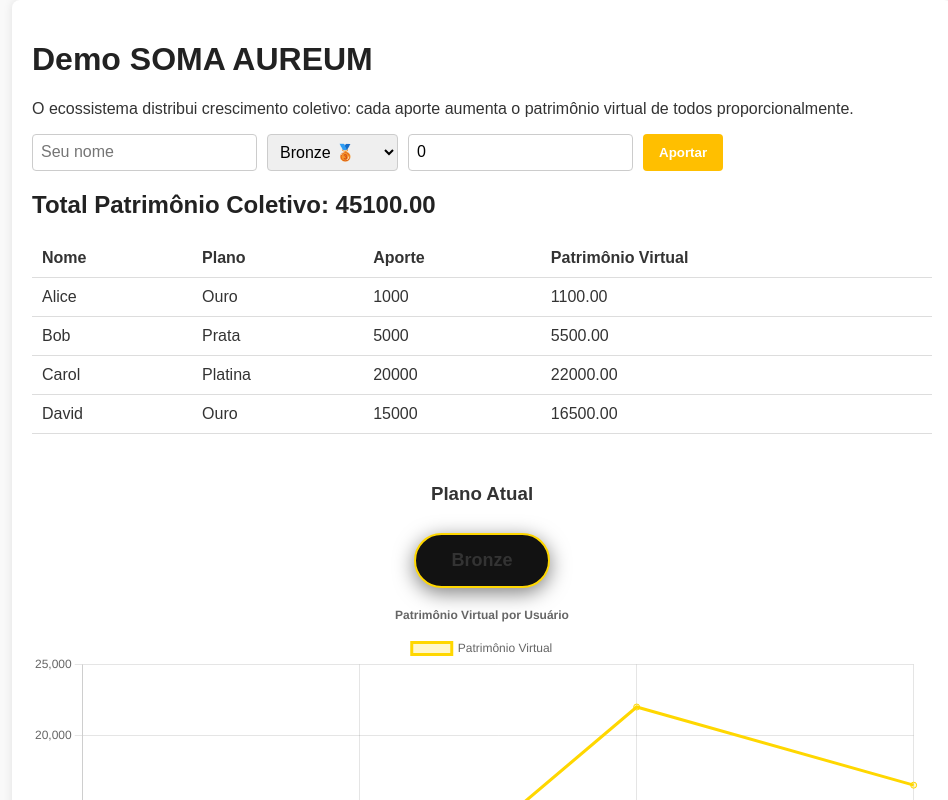
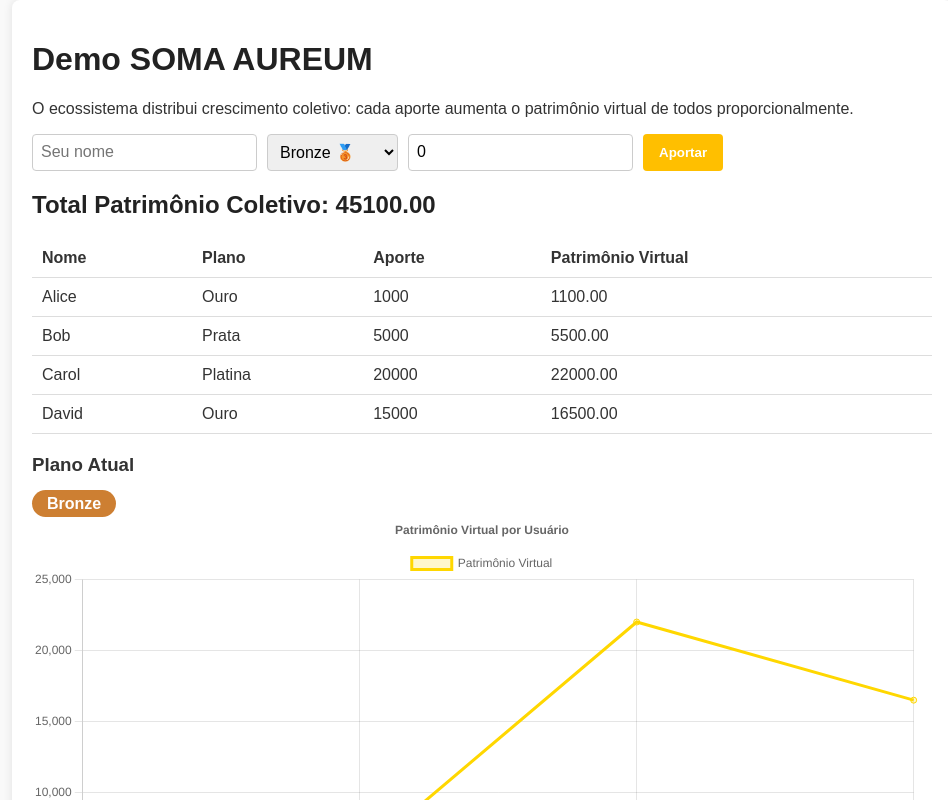
Before and after one commit to Claratrade33/soma-aureum, a React (Create React App) app in the folder frontend/: page / in a window 1280 px wide. Shown: the top 800 px of the page, without its empty margins (158-1106 px from the left). Built offline with nearby package versions, Linux system fonts and the light colour scheme.

Commit message:
Atualizar o Badges.css

```diff
--- a/frontend/src/components/Badges.css
+++ b/frontend/src/components/Badges.css
@@ -1,29 +1,30 @@
 .badges-container {
-    display: flex;
-    justify-content: center;
-    align-items: center;
-    margin-top: 30px;
-    flex-direction: column;
+    margin-top: 20px;
 }
 
 .badge {
-    border: 2px solid gold;
-    border-radius: 50px;
-    padding: 15px 35px;
-    margin: 10px 0;
-    background-color: #121212;
-    box-shadow: 0 5px 20px rgba(0,0,0,0.5);
+    padding: 5px 15px;
+    border-radius: 20px;
+    color: #fff;
     font-weight: bold;
-    font-size: 18px;
-    transition: transform 0.3s, box-shadow 0.3s;
 }
 
-.badge:hover {
-    transform: scale(1.1);
-    box-shadow: 0 10px 30px rgba(0,0,0,0.7);
+.badge-bronze {
+    background-color: #cd7f32;
 }
 
-.badge span {
-    font-size: 18px;
-    color: gold;
+.badge-prata {
+    background-color: #c0c0c0;
 }
+
+.badge-ouro {
+    background-color: #ffd700;
+}
+
+.badge-platina {
+    background-color: #e5e4e2;
+}
+
+.badge-diamante {
+    background-color: #b9f2ff;
+}
```
